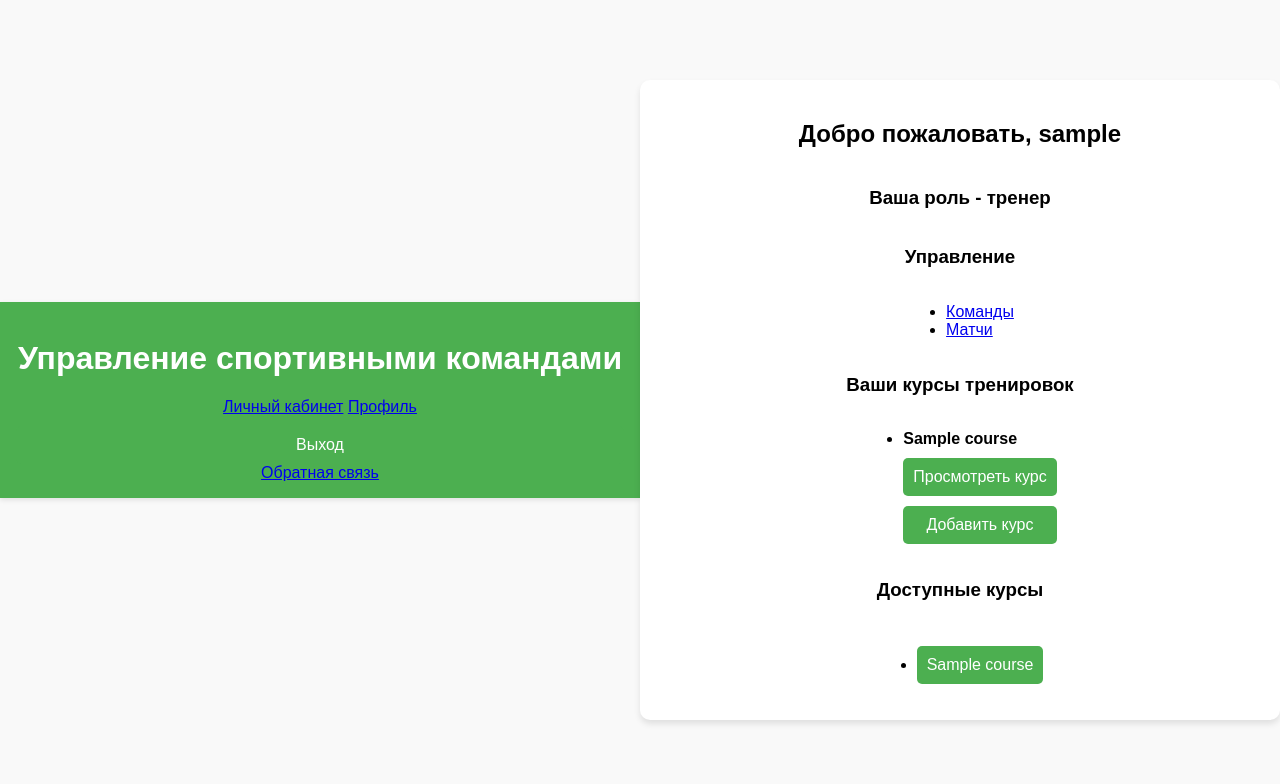
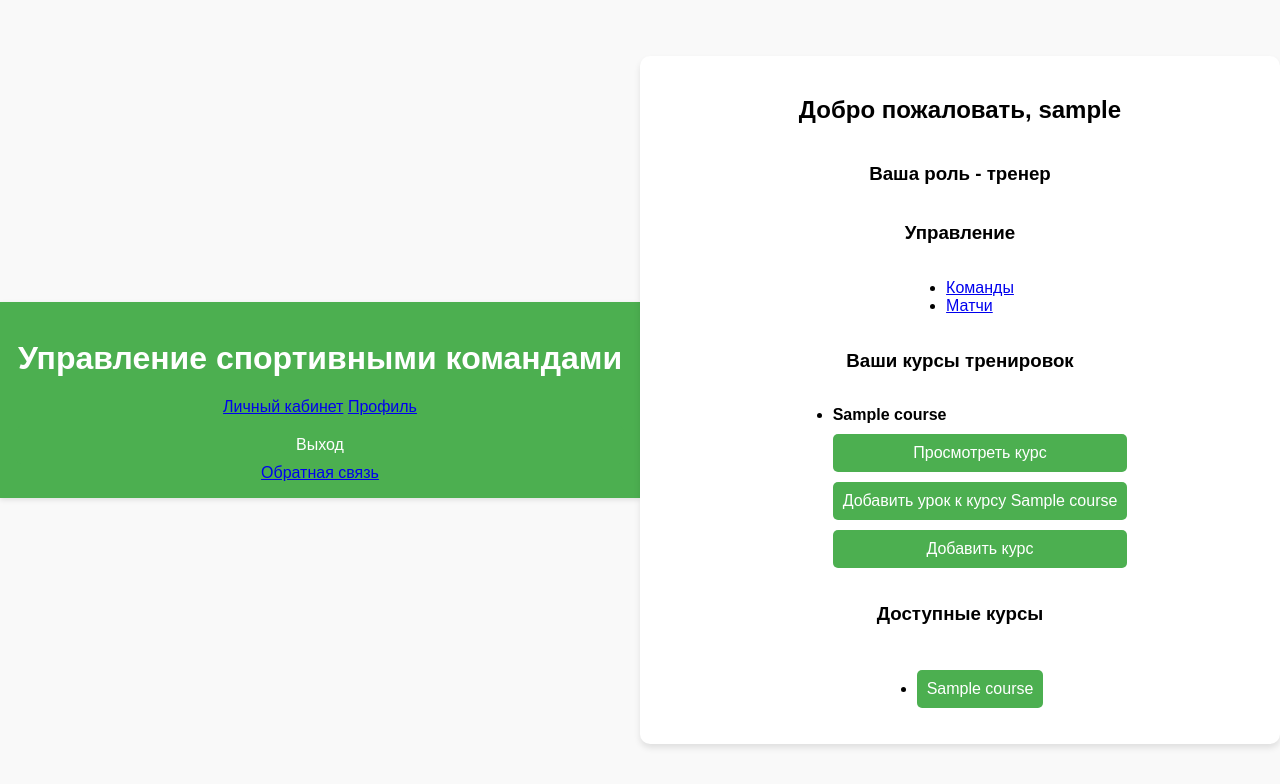
Before and after one commit to goshantiy/django_study_site, a Django app: page /dashboard/ in a window 1280 px wide. Shown: the top 784 px of the page. Run offline with Django 5.2, Linux system fonts and the light colour scheme; a user stored in the database is signed in; tables that the repository leaves empty hold one stand-in row (values such as "Sample post").

Commit message:
Фикс: Добавление курса

```diff
--- a/study_site/templates/dashboard.html
+++ b/study_site/templates/dashboard.html
@@ -30,13 +30,16 @@
                     <button type="submit">Просмотреть курс</button>
                 </form>
                 <form method="get" action="{% url 'add_lesson' course.id %}">
-                    <button type="submit">Добавить курс</button>
+                    <button type="submit">Добавить урок к курсу {{ course.title }}</button>
                 </form>
             </li>
         {% endfor %}
         {% else %}
         <p>У вас нет курсов.</p>
         {% endif %}
+        <form method="get" action="{% url 'add_course' %}">
+            <button type="submit">Добавить курс</button>
+        </form>
     </ul>
 {% endif %}
 
```
